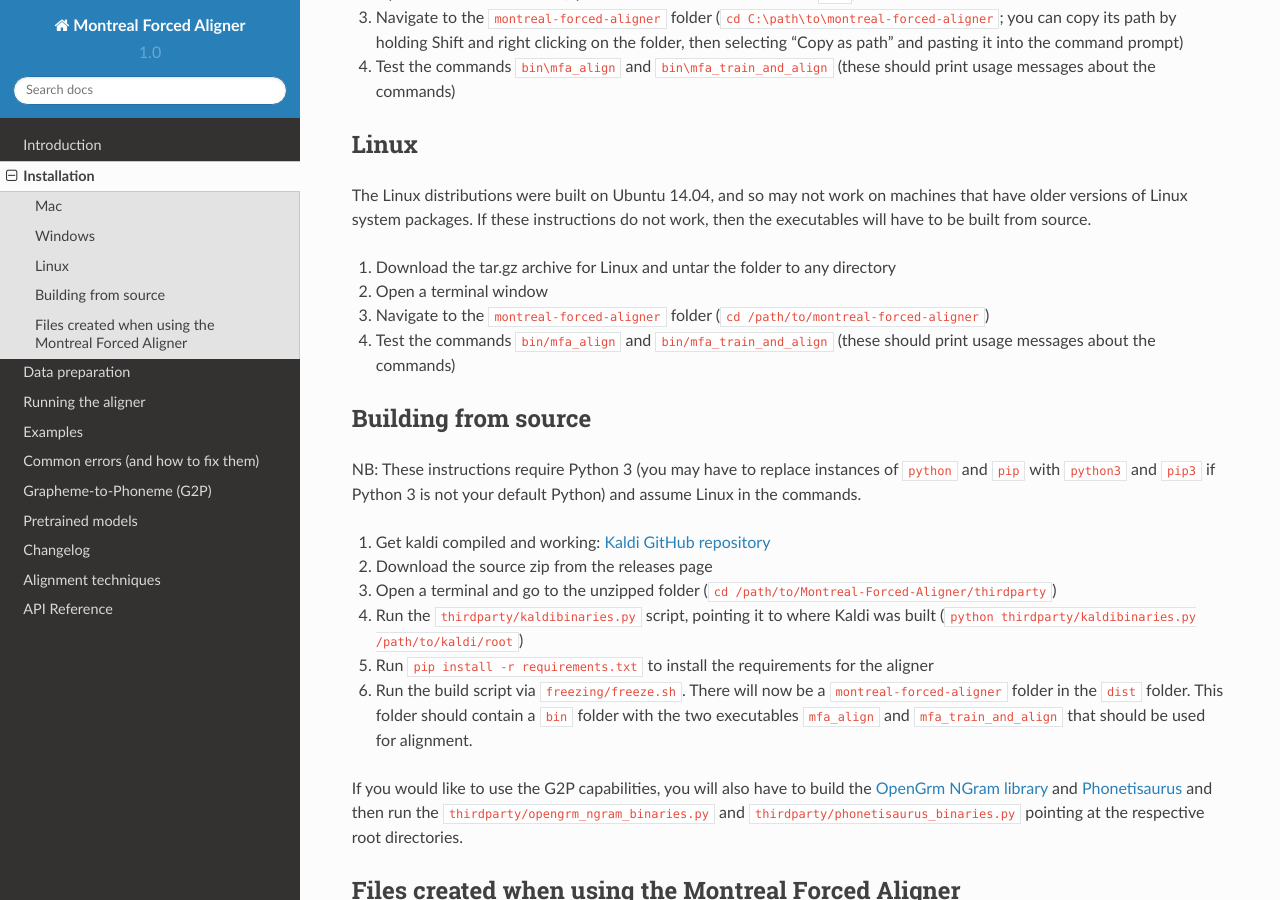
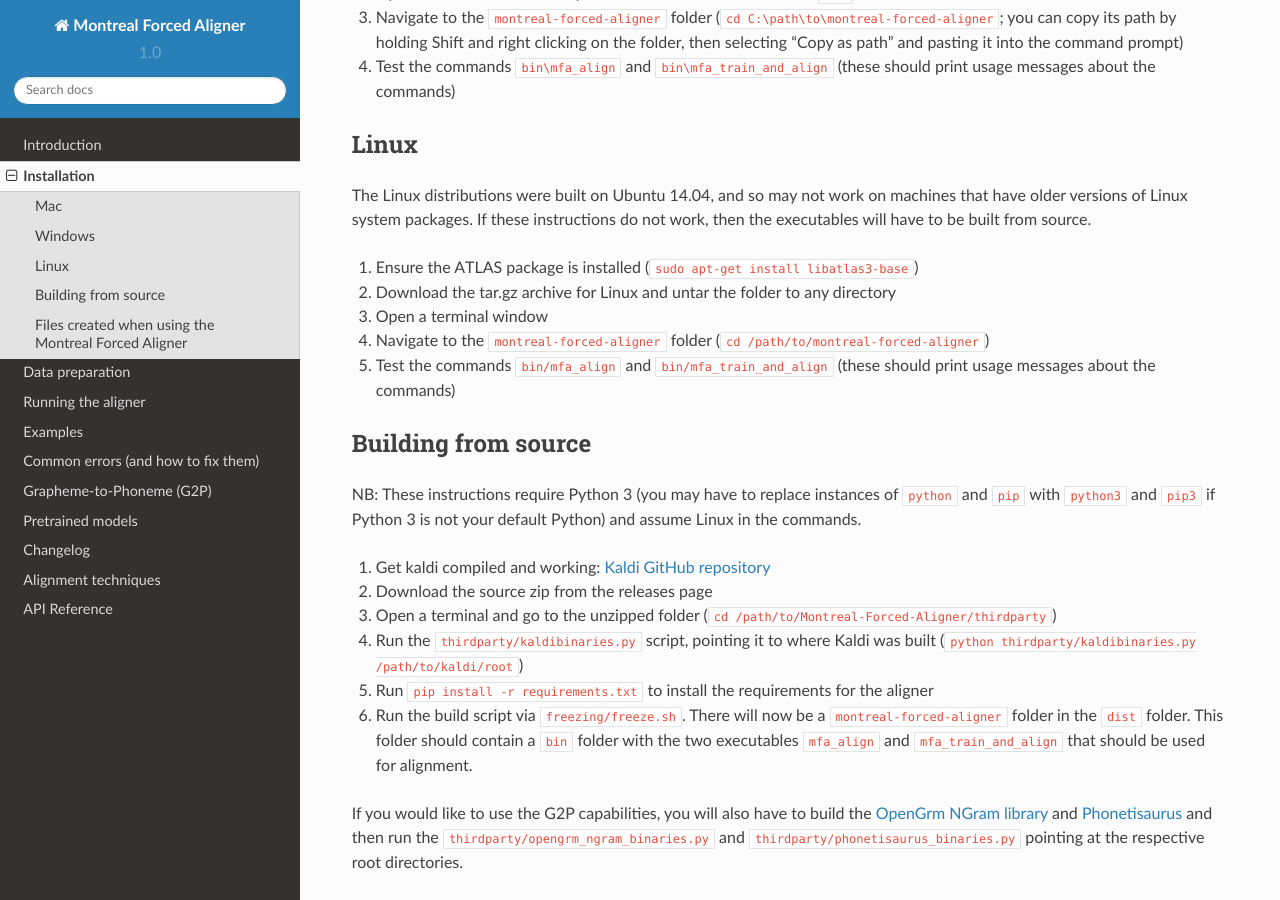
Before and after one commit to MontrealCorpusTools/Montreal-Forced-Aligner, a Sphinx documentation site: the page built from docs/source/installation.rst, in a window 1280 px wide and 900 px high, scrolled down 711 px. Built offline with Sphinx 7.4.7 and the Read the Docs theme 2.0.0, drawn with Linux system fonts in a browser that asks for light colours.

Commit message:
Re-add ATLAS comment to installation.rst
Reminder to install `libatlas3-base` got clobbered in a bad merge.

```diff
--- a/docs/source/installation.rst
+++ b/docs/source/installation.rst
@@ -48,10 +48,11 @@
 machines that have older versions of Linux system packages.  If these instructions
 do not work, then the executables will have to be built from source.
 
-1. Download the tar.gz archive for Linux and untar the folder to any directory
-2. Open a terminal window
-3. Navigate to the ``montreal-forced-aligner`` folder (``cd /path/to/montreal-forced-aligner``)
-4. Test the commands ``bin/mfa_align`` and ``bin/mfa_train_and_align`` (these should print usage messages about the commands)
+1. Ensure the ATLAS package is installed (``sudo apt-get install libatlas3-base``)
+2. Download the tar.gz archive for Linux and untar the folder to any directory
+3. Open a terminal window
+4. Navigate to the ``montreal-forced-aligner`` folder (``cd /path/to/montreal-forced-aligner``)
+5. Test the commands ``bin/mfa_align`` and ``bin/mfa_train_and_align`` (these should print usage messages about the commands)
 
 Building from source
 ====================
```
